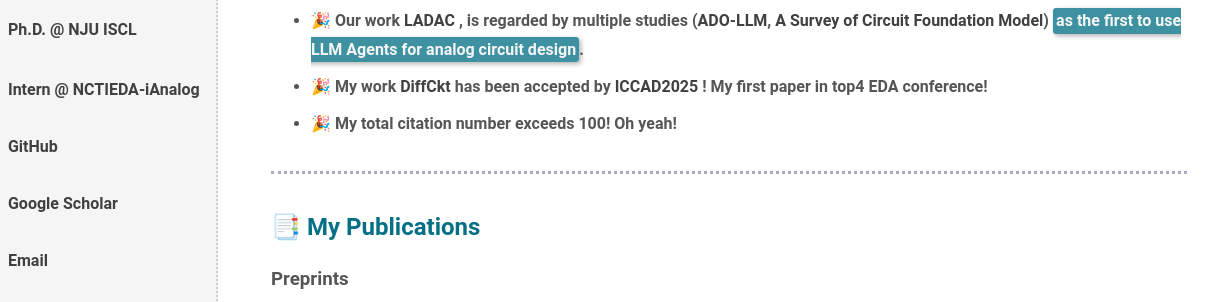
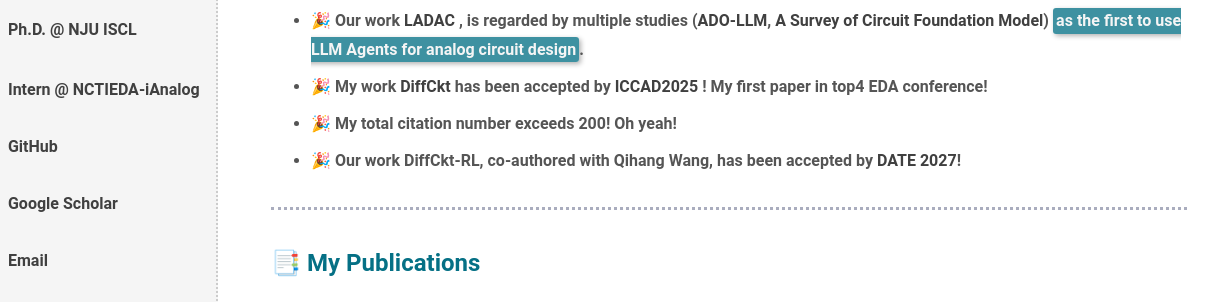
Before and after one commit to CjLiu-NJU/CjLiu-NJU.github.io, a plain HTML site: page index.html in a window 1280 px wide. Shown: the part 432-734 px from the top of the page, 61-1280 px from the left. Drawn offline with nearby package versions, Linux system fonts and the light colour scheme.

Commit message:
add news

```diff
--- a/index.html
+++ b/index.html
@@ -369,10 +369,13 @@
                     <li>
                         <strong>🎉  My work <a href="https://arxiv.org/abs/2507.00444" target="_blank">DiffCkt</a> has been accepted by <a href="https://2025.iccad.com" target="_blank">ICCAD2025</a> ! My first paper in top4 EDA conference!
                         </strong>
-                     <li>
-                        <strong>🎉  My total citation number exceeds 100! Oh yeah!
+                    </li>
+                    <li>
+                        <strong>🎉  My total citation number exceeds 200! Oh yeah!
                         </strong>
                     </li>
+                    <li><strong>🎉  Our work DiffCkt-RL, co-authored with Qihang Wang, has been accepted by <a href="https://www.date-conference.com/" target="_blank">DATE 2027</a>!
+                        </strong></li>
                 </ul>
             <h2>📑  My Publications</h2>
                 <h3>Preprints</h3>
```
